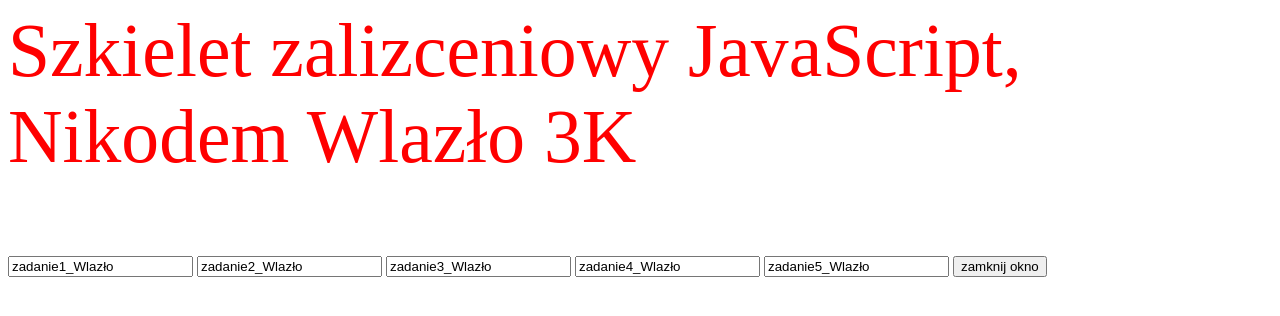
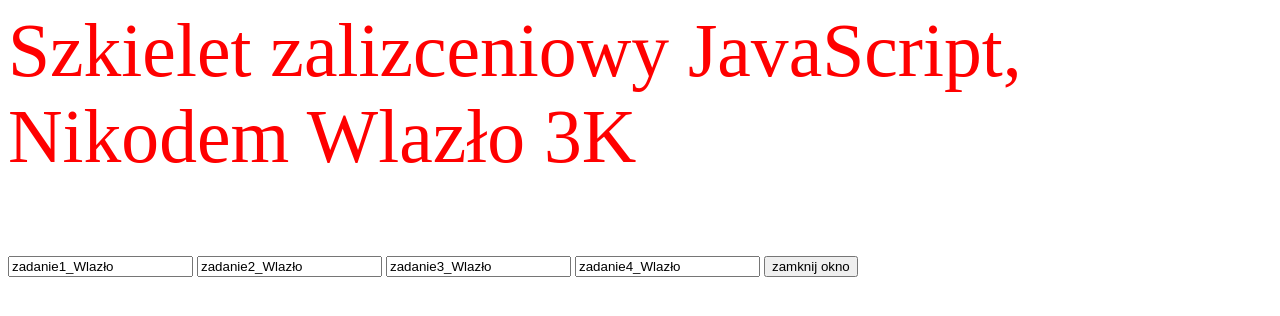
Before and after one commit to Pocisk12/Z5, a plain HTML site: page index.html in a window 1280 px wide. Drawn offline with Linux system fonts and the light colour scheme.

Commit message:
Update index.html

```diff
--- a/index.html
+++ b/index.html
@@ -40,7 +40,6 @@
             <input type="button_z2" name="zadanie2" value="zadanie2_Wlazło" onclick="WinOpen_z2()">
             <input type="button_z3" name="zadanie3" value="zadanie3_Wlazło" onclick="WinOpen_z3()">
             <input type="button_z4" name="zadanie4" value="zadanie4_Wlazło" onclick="WinOpen_z4()">
-            <input type="button_z5" name="zadanie5" value="zadanie5_Wlazło" onclick="WinOpen_z5()">
             <input type="button" value="zamknij okno" onclick="okno_zamknij()"/>
         </form>
     </body>
```
